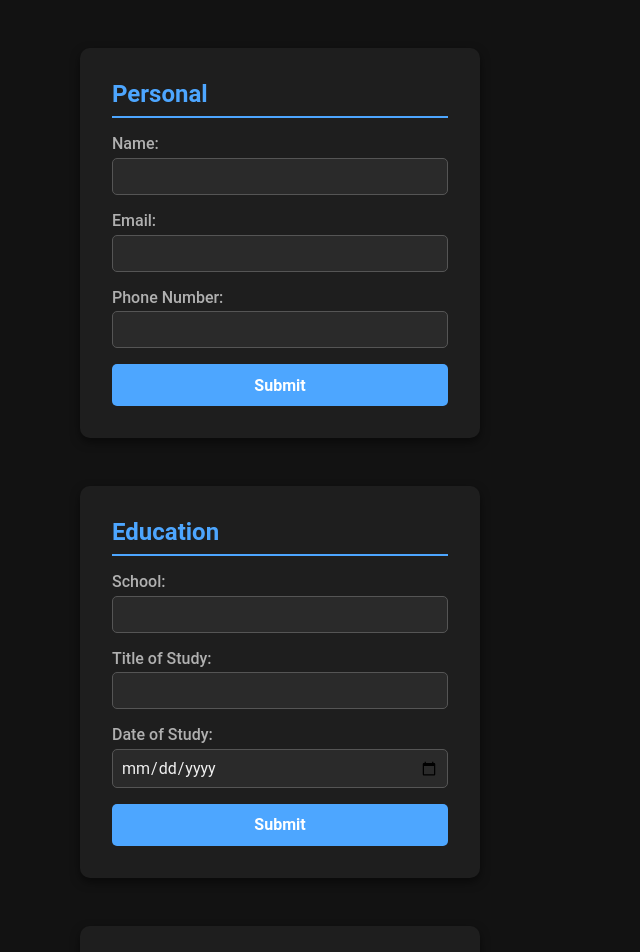
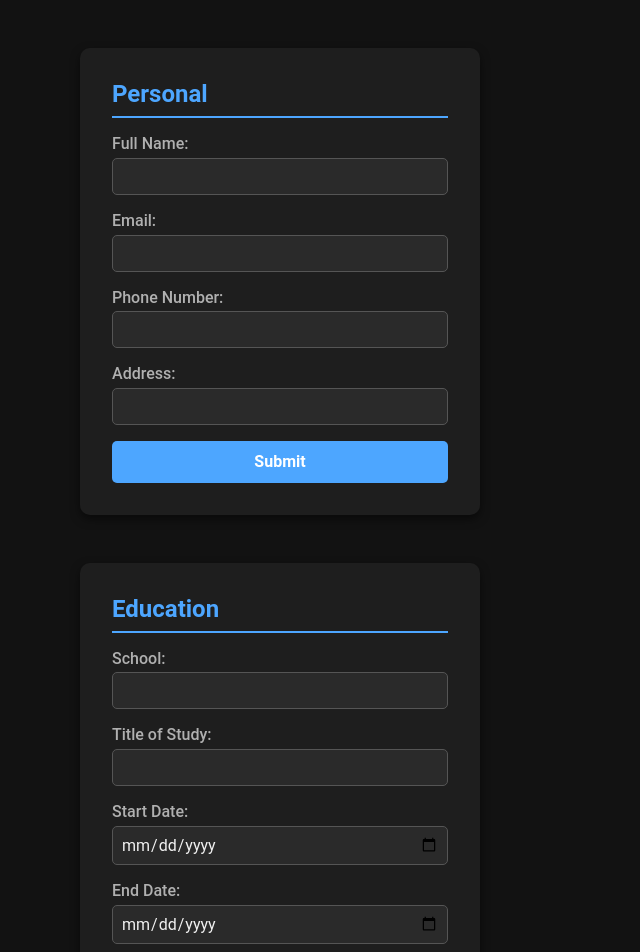
Before and after one commit to IrtazaAmjad0412/odin-cv-application, a React (Vite) app: page / in a window 1280 px wide. Shown: the top 952 px of the page, without its empty margins (0-640 px from the left). Built offline with nearby package versions, Linux system fonts and the light colour scheme.

Commit message:
Added more fields to formData.js and renamed label for Full Name input to be Full Name

```diff
--- a/src/data/formData.js
+++ b/src/data/formData.js
@@ -1,10 +1,12 @@
 export const formData = [
-  { name: "fullName", label: "Name", type: "text", form: "personal" },
+  { name: "fullName", label: "Full Name", type: "text", form: "personal" },
   { name: "email", label: "Email", type: "email", form: "personal" },
   { name: "phoneNumber", label: "Phone Number", type: "tel", form: "personal" },
+  { name: "address", label: "Address", type: "text", form: "personal" },
   { name: "schoolName", label: "School", type: "text", form: "education" },
   { name: "titleOfStudy", label: "Title of Study", type: "text", form: "education" },
-  { name: "dateOfStudy", label: "Date of Study", type: "date", form: "education" },
+  { name: "startDate", label: "Start Date", type: "date", form: "education" },
+  { name: "endDate", label: "End Date", type: "date", form: "education" },
   { name: "companyName", label: "Company Name", type: "text", form: "experience" },
   { name: "positionTitle", label: "Position Title", type: "text", form: "experience" },
   {
```
